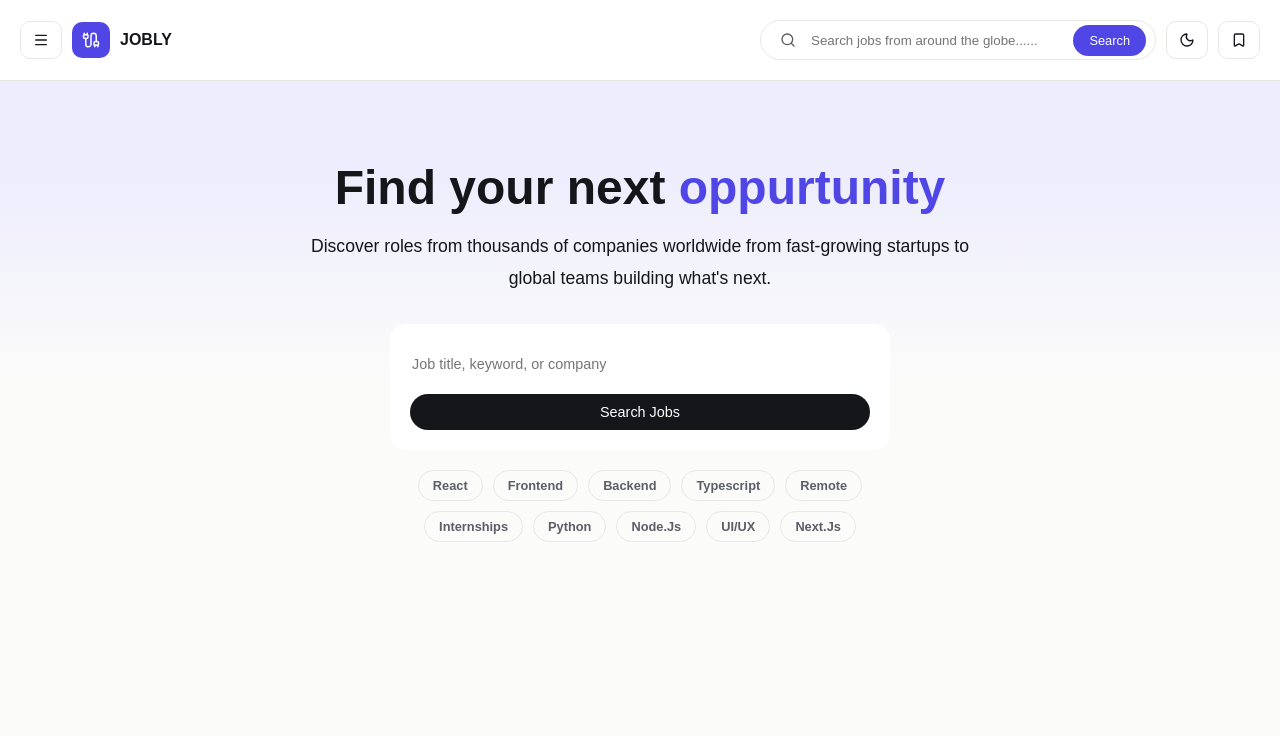
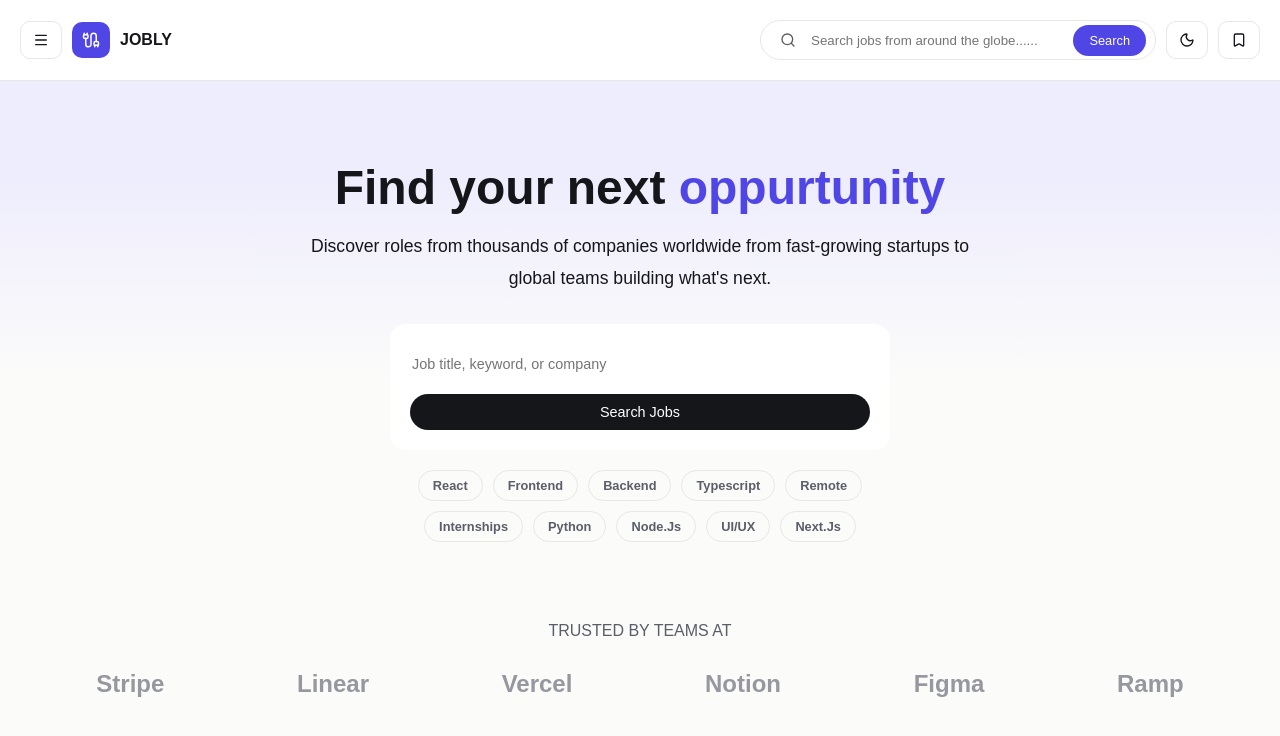
Before and after one commit to Dannyk24/JOBLY, a React (Vite) app: page / in a window 1280 px wide. Shown: the top 736 px of the page. Built offline with nearby package versions, Linux system fonts and the light colour scheme.

Commit message:
build trusted companies homepage section component

```diff
--- a/src/pages/home/HomePage/HomePage.css
+++ b/src/pages/home/HomePage/HomePage.css
@@ -1,3 +1,6 @@
 .homepage {
     padding: 80px 0;
+    display: flex;
+    flex-direction: column;
+    gap: 50px;
 }
--- a/src/pages/home/HomePage/HomePage.tsx
+++ b/src/pages/home/HomePage/HomePage.tsx
@@ -1,10 +1,12 @@
 import { HeroSection } from "../HeroSection/HeroSection";
+import { TrustedCompaniesSection } from "../TrustedCompanies/TrustedCompaniesSection";
 import "./HomePage.css";
 
 function HomePage() {
   return (
     <div className="app-page homepage">
       <HeroSection />
+      <TrustedCompaniesSection />
     </div>
   );
 }
--- /dev/null
+++ b/src/pages/home/TrustedCompanies/TrustedCompaniesSection.css
@@ -0,0 +1,38 @@
+#trusted-companies-section {
+    display: flex;
+    flex-direction: column;
+    gap: 30px;
+    justify-self: center;
+    align-self: center;
+    text-align: center;
+    width: 100%;
+    padding: 0px 30px;
+}
+
+#trusted-companies-section h2 {
+    text-transform: uppercase;
+    font-weight: 500;
+    color: var(--text-2);
+    font-size: 1rem;
+}
+
+.trusted-companies-grid {
+    display: flex;
+    align-items: center;
+    justify-content: space-around;
+    text-align: center;
+    flex-wrap: wrap;
+}
+
+.trusted-company {
+    font-size: 1.5rem;
+    font-weight: 700;
+    text-transform: capitalize;
+    color: var(--text-3);
+    transition: var(--general-transition);
+}
+
+.trusted-company:hover {
+    color: var(--text-1);
+    translate: 0 -2px;
+}
--- /dev/null
+++ b/src/pages/home/TrustedCompanies/TrustedCompaniesSection.tsx
@@ -0,0 +1,24 @@
+import "./TrustedCompaniesSection.css";
+
+export function TrustedCompaniesSection() {
+  const trustedCompanies = [
+    { id: 1, name: "stripe" },
+    { id: 2, name: "linear" },
+    { id: 3, name: "vercel" },
+    { id: 4, name: "notion" },
+    { id: 5, name: "figma" },
+    { id: 6, name: "ramp" },
+  ];
+  return (
+    <section id="trusted-companies-section">
+      <h2>trusted by teams at</h2>
+      <div className="trusted-companies-grid">
+        {trustedCompanies.map((company) => (
+          <span className="trusted-company" key={company.id}>
+            {company.name}
+          </span>
+        ))}
+      </div>
+    </section>
+  );
+}
```
